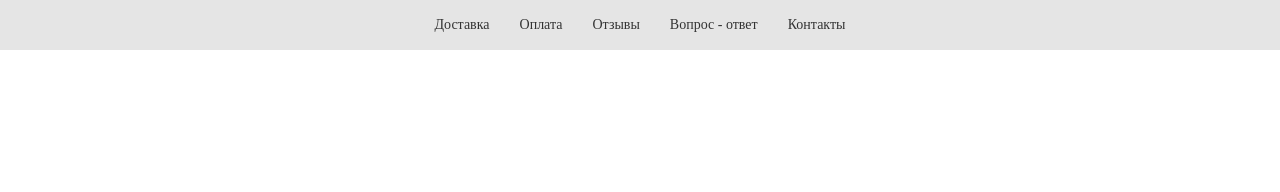
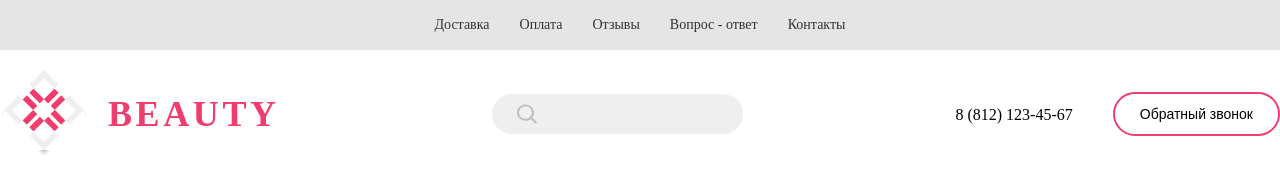
Before and after one commit to VladimirMakarof/Project-chairs-shop-online, a website: page index.html in a window 1280 px wide. Drawn offline with Linux system fonts and the light colour scheme.

Commit message:
add styles and html for the header block

```diff
--- a/index.html
+++ b/index.html
@@ -8,6 +8,7 @@
     <title>Магазин кресел.</title>
 </head>
 <body>
+    <!-- HEADER-NAVIGATION -->
     <section class="header-navigation">
         <div class="wrapper header-navigation__wrapper">
             <a href="#" class="header-navigation__link">Доставка</a>
@@ -17,6 +18,27 @@
             <a href="#" class="header-navigation__link">Контакты</a>
         </div>
     </section>
+    <!-- HEADER-NAVIGATION -->
+
+
+    <!-- HEADER -->
+    <header class="header">
+        <div class="wrapper header__wrapper">
+            <a href="#" class="header__logo-block">
+                <img src="./src/assets/header/logo.png" alt="logo" class="header__logo-img">
+                <span class="header__logo-title">BEAUTY</span>
+            </a>
+            <div class="header__search-block">
+                <img src="./src/assets/header/search.svg" alt="search icon" class="header__search-icon">
+                <input type="text" class="header__search-input">
+            </div>
+            <div class="header__callback-block callback-block">
+                <a href="tel:88121234567" class="header__tel-number callback-block__tel-number">8 (812) 123-45-67</a>
+                <button class="header__callback-button callback-block__callback-button default-buttom">Обратный звонок</button>
+            </div>
+        </div>
+    </header>
+    <!-- HEADER -->
 
 </body>
 </html>
--- /dev/null
+++ b/src/scss/common/_callback-block.scss
@@ -0,0 +1,15 @@
+.callback-block{
+    display: flex;
+    align-items: center;
+
+    &__tel-number{
+        font-size: 1.6rem;
+        line-height: 1.9rem;
+        color: $link-text-color;
+        margin-right: 40px;
+    }
+    &__callback-button{
+        border-color: $primary1 !important;
+        background: $primary2;
+    }
+}
--- /dev/null
+++ b/src/scss/common/_default-buttom.scss
@@ -0,0 +1,9 @@
+.default-buttom{
+    border-radius: 40px;
+    color: $link-text-color;
+    font-size: 1.4rem;
+    line-height: 1.6rem;
+    padding: 12px 25px;
+    border: 2px solid;
+    cursor: pointer;
+}
--- a/src/scss/global/_global.scss
+++ b/src/scss/global/_global.scss
@@ -20,3 +20,6 @@ a{
         text-decoration: underline;
     }
 }
+.wrapper{
+
+}
--- a/src/scss/index.scss
+++ b/src/scss/index.scss
@@ -2,4 +2,7 @@
 @import "./global/global";
 
 // modulse
-@import "./modules/header-navigation"
+@import "./modules/header-navigation";
+@import "./modules/header";
+@import "./common/callback-block";
+@import "./common/default-buttom"
--- /dev/null
+++ b/src/scss/modules/_header.scss
@@ -0,0 +1,44 @@
+$input-search-background: #EFEFEF;
+$input-search-height: 40px;
+
+.header{
+    background: $primary2;
+    &__wrapper{
+        display: flex;
+        align-items: center;
+        justify-content: space-between;
+        padding: 20px 0;
+    }
+    &__logo-block{
+        display:flex;
+        align-items: center;
+    }
+    &__logo-img{
+
+    }
+    &__logo-title{
+        font-weight: bold;
+        font-size: 3.6rem;
+        line-height: 4.2rem;
+        letter-spacing: 0.1em;
+        color: $primary1;
+        margin-left: 20px;
+    }
+    &__search-block{
+        display: flex;
+        align-items: center;
+        background: $input-search-background;
+        border-radius: 40px;
+        padding: 0 20px;
+        height: $input-search-height;
+    }
+    &__search-icon{
+        margin: 5px;
+    }
+    &__search-input{
+        background: none;
+        outline: none;
+        border: none;
+
+    }
+}
```
Also changed, not shown: README.md, src/assets/header/logo.png (renamed from src/assets/logo.png), src/assets/header/search.svg (added), src/css/index.css.
